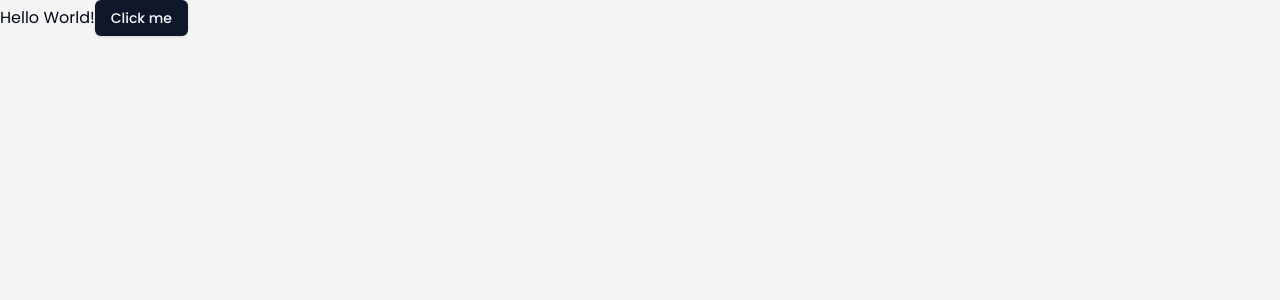
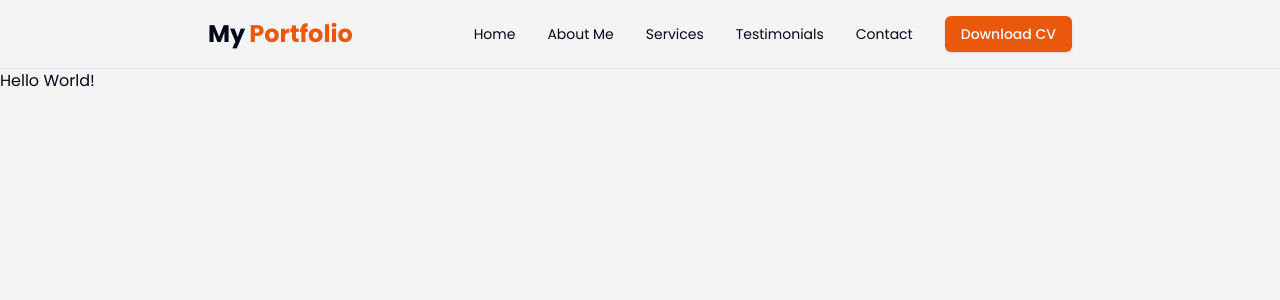
Before and after one commit to makewithreact/my-portfolio, a Next.js app: page / in a window 1280 px wide. Shown: the top 300 px of the page. Built offline with nearby package versions, Linux system fonts and the light colour scheme.

Commit message:
feat: create header

```diff
--- a/app/layout.tsx
+++ b/app/layout.tsx
@@ -1,6 +1,7 @@
 import type { Metadata } from "next";
 import "./globals.css";
 import { Poppins } from 'next/font/google'
+import { Header } from "@/components/Header";
 
 const poppins = Poppins({
   subsets: ['latin'],
@@ -24,6 +25,7 @@ export default function RootLayout({
       <body
         className={`${poppins.className} antialiased bg-zinc-100`}
       >
+        <Header />
         {children}
       </body>
     </html>
--- a/app/page.tsx
+++ b/app/page.tsx
@@ -1,10 +1,7 @@
-import { Button } from "@/components/ui/button";
-
 export default function Home() {
   return (
     <div>
       Hello World!
-      <Button>Click me</Button>
     </div>
   );
 }
--- /dev/null
+++ b/components/Header.tsx
@@ -0,0 +1,56 @@
+import Link from 'next/link'
+import { Button } from './ui/button'
+
+export function Header() {
+  const menu = [
+    {
+      name: "Home",
+      link: "/"
+    },
+    {
+      name: "About Me",
+      link: "/"
+    },
+    {
+      name: "Services",
+      link: "/"
+    },
+    {
+      name: "Testimonials",
+      link: "/"
+    },
+    {
+      name: "Contact",
+      link: "/"
+    }
+  ]
+
+
+  return (
+    <header className="w-full border-b">
+      <div className="w-full max-w-4xl p-4 mx-auto flex justify-between gap-3">
+        <div className="flex items-center gap-1">
+          <span className="text-2xl font-bold">My</span>
+          <span className="text-2xl font-bold text-orange-600">Portfolio</span>
+        </div>
+
+        <div className="flex items-center gap-8">
+          <nav>
+            <ul className="flex gap-8 text-sm">
+              {
+                menu.map((item, index) => (
+                  <li key={index} className="hover:text-orange-600">
+                    <Link href={item.link}>
+                      {item.name}
+                    </Link>
+                  </li>
+                ))
+              }
+            </ul>
+          </nav>
+          <Button className="bg-orange-600"> Download CV </Button>
+        </div>
+      </div>
+    </header>
+  )
+}
```
Also changed, not shown: tailwind.config.ts (indentation only).
